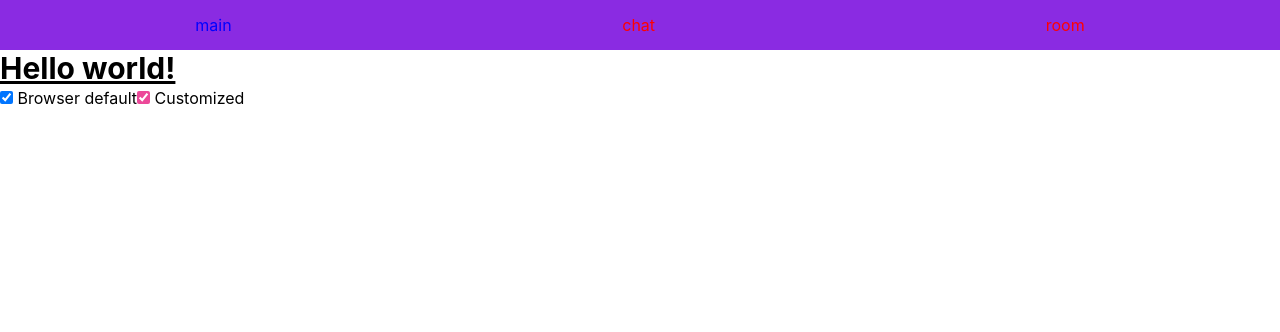
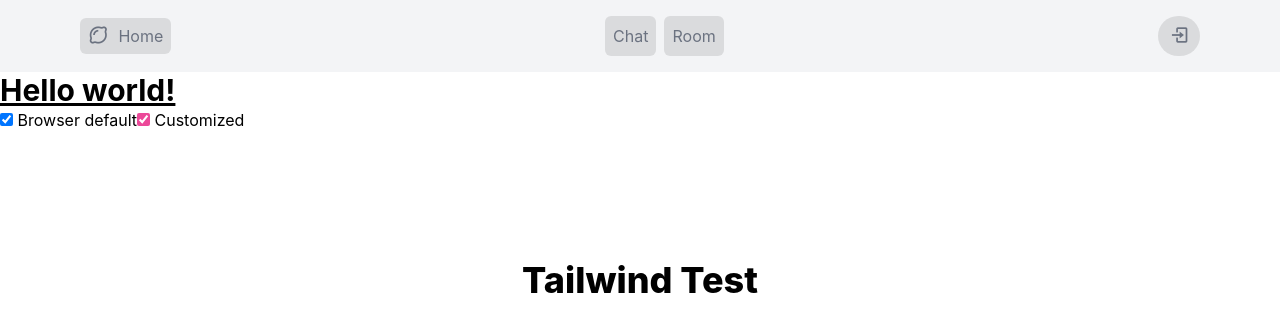
Before and after one commit to koozone/next-chat-app, a Next.js app: page / in a window 1280 px wide. Shown: the top 332 px of the page. Built offline with nearby package versions, Linux system fonts and the light colour scheme.

Commit message:
[수정] tailwind css 적용 navBar

```diff
--- a/pages/_app.js
+++ b/pages/_app.js
@@ -1,5 +1,6 @@
 import Head from 'next/head';
 import '../styles/globals.css';
+import 'boxicons/css/boxicons.min.css';
 
 function MyApp({Component, pageProps}) {
 	return (
--- /dev/null
+++ b/pages/component/navBar.js
@@ -0,0 +1,58 @@
+import Link from 'next/link';
+
+const BtnBox = ({children, href}) => {
+	return (
+		<Link href={href}>
+			<a className="px-2 py-2 text-gray-500 bg-black/10 rounded-md hover:text-white hover:bg-black/50">
+				{children}
+			</a>
+		</Link>
+	);
+};
+
+const BtnCircle = ({children, onClick}) => {
+	return (
+		<button
+			type="button"
+			onClick={onClick}
+			className="px-2 py-2 text-center text-gray-500 bg-black/10 rounded-full hover:text-white hover:bg-black/50"
+		>
+			{children}
+		</button>
+	);
+};
+
+export default function navBar() {
+	return (
+		<nav className="bg-gray-100">
+			<div className="max-w-6xl mx-auto px-4 py-4">
+				<div className="flex justify-between items-center">
+					<div>
+						<BtnBox href="/">
+							<i className="bx bx-lemon bx-fw mr-1" />
+							Home
+						</BtnBox>
+					</div>
+					<div className="hidden sm:flex justify-between space-x-2">
+						<BtnBox href="/view/chat">Chat</BtnBox>
+						<BtnBox href="/view/room">Room</BtnBox>
+					</div>
+					<div className="hidden sm:block">
+						<BtnCircle href="/">
+							<i class="bx bx-log-in bx-fw" />
+						</BtnCircle>
+					</div>
+					<div className="sm:hidden block">
+						<BtnCircle
+							onClick={() => {
+								alert('test');
+							}}
+						>
+							<i class="bx bx-menu bx-fw" />
+						</BtnCircle>
+					</div>
+				</div>
+			</div>
+		</nav>
+	);
+}
--- a/pages/component/topBar.js
+++ /dev/null
@@ -1,29 +0,0 @@
-import Link from 'next/link';
-
-import styles from './topBar.module.css';
-
-export default function topBar() {
-	return (
-		<div className={styles.topBarContainer}>
-			<div className={styles.menuContainer}>
-				<ul className={styles.menu}>
-					<li className={styles.item}>
-						<Link href="/">
-							<a>main</a>
-						</Link>
-					</li>
-					<li>
-						<Link href="/view/chat">
-							<a>chat</a>
-						</Link>
-					</li>
-					<li>
-						<Link href="/view/room">
-							<a>room</a>
-						</Link>
-					</li>
-				</ul>
-			</div>
-		</div>
-	);
-}
--- a/pages/component/topBar.module.css
+++ /dev/null
@@ -1,22 +0,0 @@
-.topBarContainer {
-	background-color: blueviolet;
-}
-
-.menuContainer {
-	display: flex;
-	flex-direction: row;
-	align-items: center;
-	height: 50px;
-}
-.menu {
-	display: flex;
-	flex-direction: row;
-	justify-content: space-around;
-	flex: 1;
-	color: red;
-	list-style: none;
-}
-
-.item {
-	color: blue;
-}
--- a/pages/index.js
+++ b/pages/index.js
@@ -1,16 +1,20 @@
-import TopBar from './component/topBar';
+import NavBar from './component/navBar';
 
 export default function Index() {
 	return (
 		<>
-			<TopBar />
+			<NavBar />
 			<h1 className="text-3xl font-bold underline">Hello world!</h1>
 			<label>
-				<input type="checkbox" checked /> Browser default
+				<input type="checkbox" defaultChecked /> Browser default
 			</label>
 			<label>
-				<input type="checkbox" className="accent-pink-500" checked /> Customized
+				<input type="checkbox" className="accent-pink-500" defaultChecked /> Customized
 			</label>
+
+			<div className="py-32 text-center">
+				<div className="text-4xl font-extrabold">Tailwind Test</div>
+			</div>
 		</>
 	);
 }
--- a/pages/view/chat.js
+++ b/pages/view/chat.js
@@ -1,7 +1,7 @@
 import axios from 'axios';
 import {useState, useEffect} from 'react';
 
-import TopBar from '../component/topBar';
+import NavBar from '../component/navBar';
 
 export default function chat() {
 	const [roomList, setRoomList] = useState([]);
@@ -18,7 +18,7 @@ export default function chat() {
 
 	return (
 		<div>
-			<TopBar />
+			<NavBar />
 			<ul>
 				{roomList.map((item) => (
 					<li key={item.roomId}>{item.roomName}</li>
--- a/pages/view/room.js
+++ b/pages/view/room.js
@@ -3,9 +3,8 @@ import {useCallback, useEffect, useMemo, useState, useContext} from 'react';
 import {DateTime} from 'luxon';
 import uid from 'tiny-uid';
 
-import styles from '../../styles/Home.module.css';
 import {SocketContext} from '../net/socketContent';
-import TopBar from '../component/topBar';
+import NavBar from '../component/navBar';
 
 export default function room({nickName, roomName}) {
 	const socket = useContext(SocketContext);
@@ -66,14 +65,14 @@ export default function room({nickName, roomName}) {
 	);
 
 	return (
-		<div className={styles.container}>
+		<div className="">
 			<Head>
 				<title>Create Next App</title>
 				<meta name="description" content="Generated by create next app" />
 				<link rel="icon" href="/favicon.ico" />
 			</Head>
 
-			<TopBar />
+			<NavBar />
 
 			<h2>{roomName}</h2>
 
--- a/styles/globals.css
+++ b/styles/globals.css
@@ -19,3 +19,7 @@ a {
 	padding: 0;
 	margin: 0;
 }
+
+/* .btn {
+	@apply px-2 py-2 text-gray-500 bg-black/10 rounded-md hover:text-white hover:bg-red-500;
+} */
```
Also changed, not shown: package.json (+4 -3 lines), styles/Home.module.css (deleted, +0 -116 lines), 1 other file (tests, documents, lock files or other folders).
